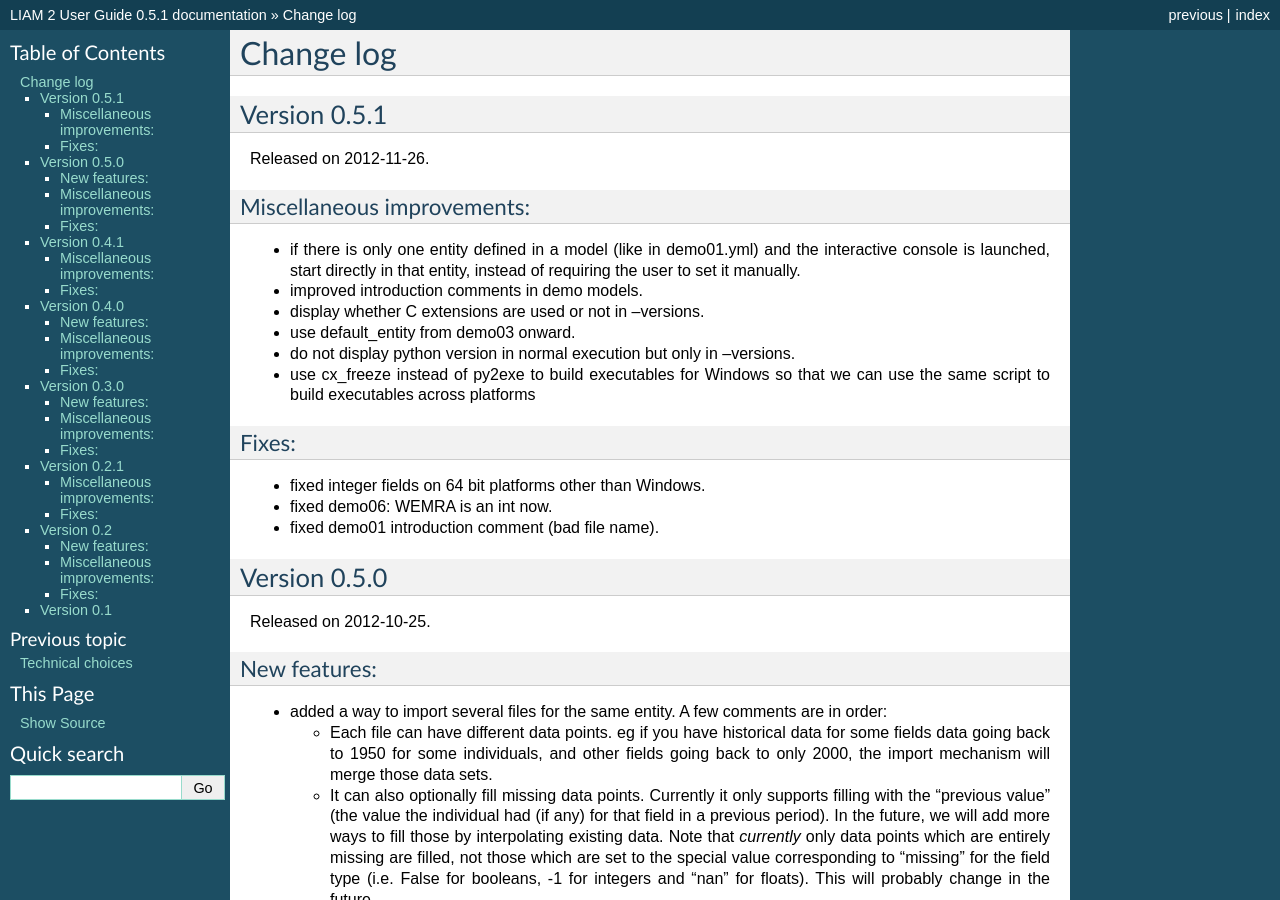
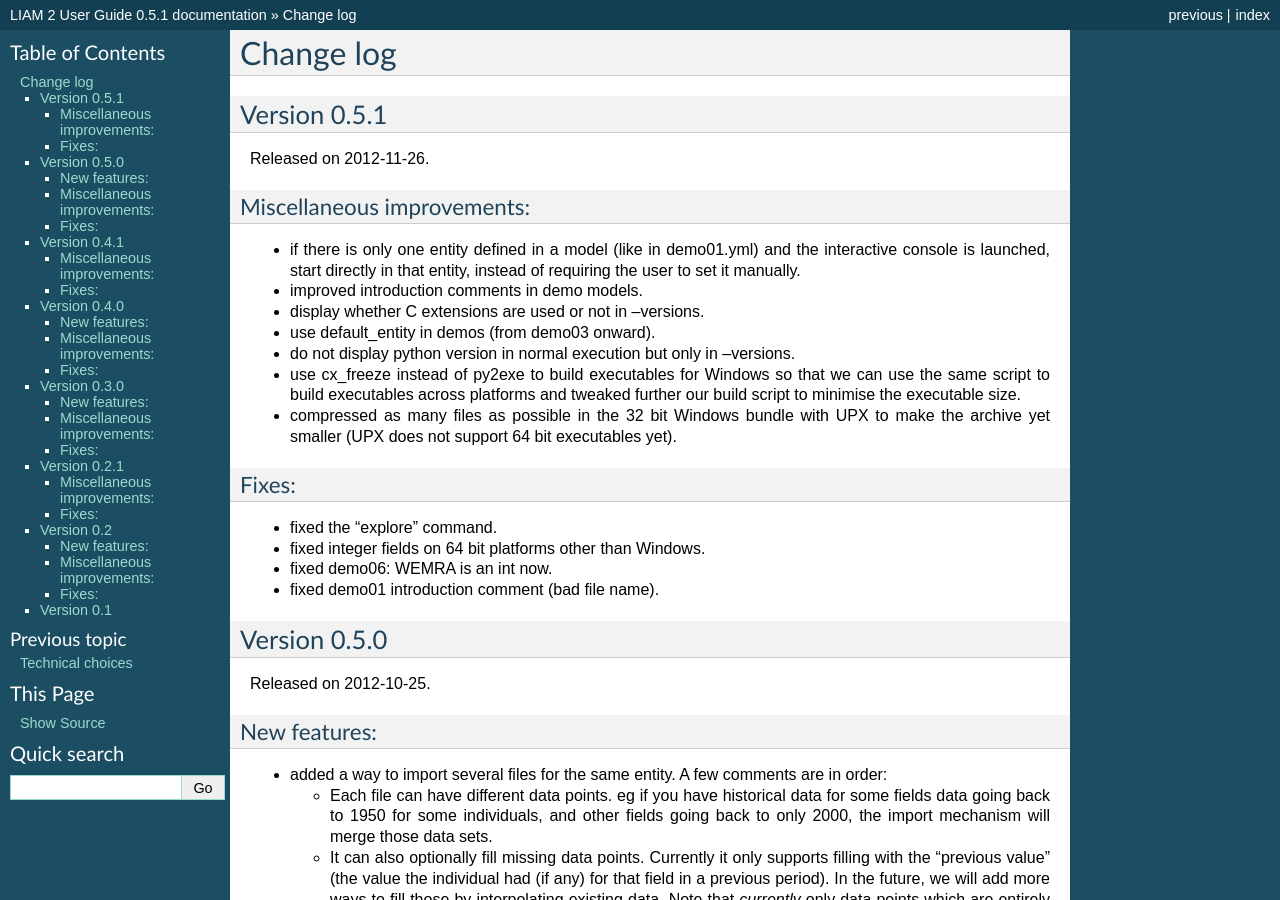
Before and after one commit to liam2/liam2, a Sphinx documentation site: the page built from doc/usersguide/source/changes.rst, in a window 1280 px wide and 900 px high. Built offline with Sphinx 7.4.7, drawn with Linux system fonts in a browser that asks for light colours; formulas are drawn with MathJax 3.

Commit message:
update changes

```diff
--- a/doc/usersguide/source/changes.rst
+++ b/doc/usersguide/source/changes.rst
@@ -19,15 +19,22 @@
 
 * display whether C extensions are used or not in --versions.
 
-* use default_entity from demo03 onward.
+* use default_entity in demos (from demo03 onward).
 
 * do not display python version in normal execution but only in --versions.
 
 * use cx_freeze instead of py2exe to build executables for Windows so that
-  we can use the same script to build executables across platforms
+  we can use the same script to build executables across platforms and tweaked
+  further our build script to minimise the executable size.
+
+* compressed as many files as possible in the 32 bit Windows bundle with UPX
+  to make the archive yet smaller (UPX does not support 64 bit executables
+  yet).
 
 Fixes:
 ------
+
+* fixed the "explore" command.
 
 * fixed integer fields on 64 bit platforms other than Windows.
 
```
